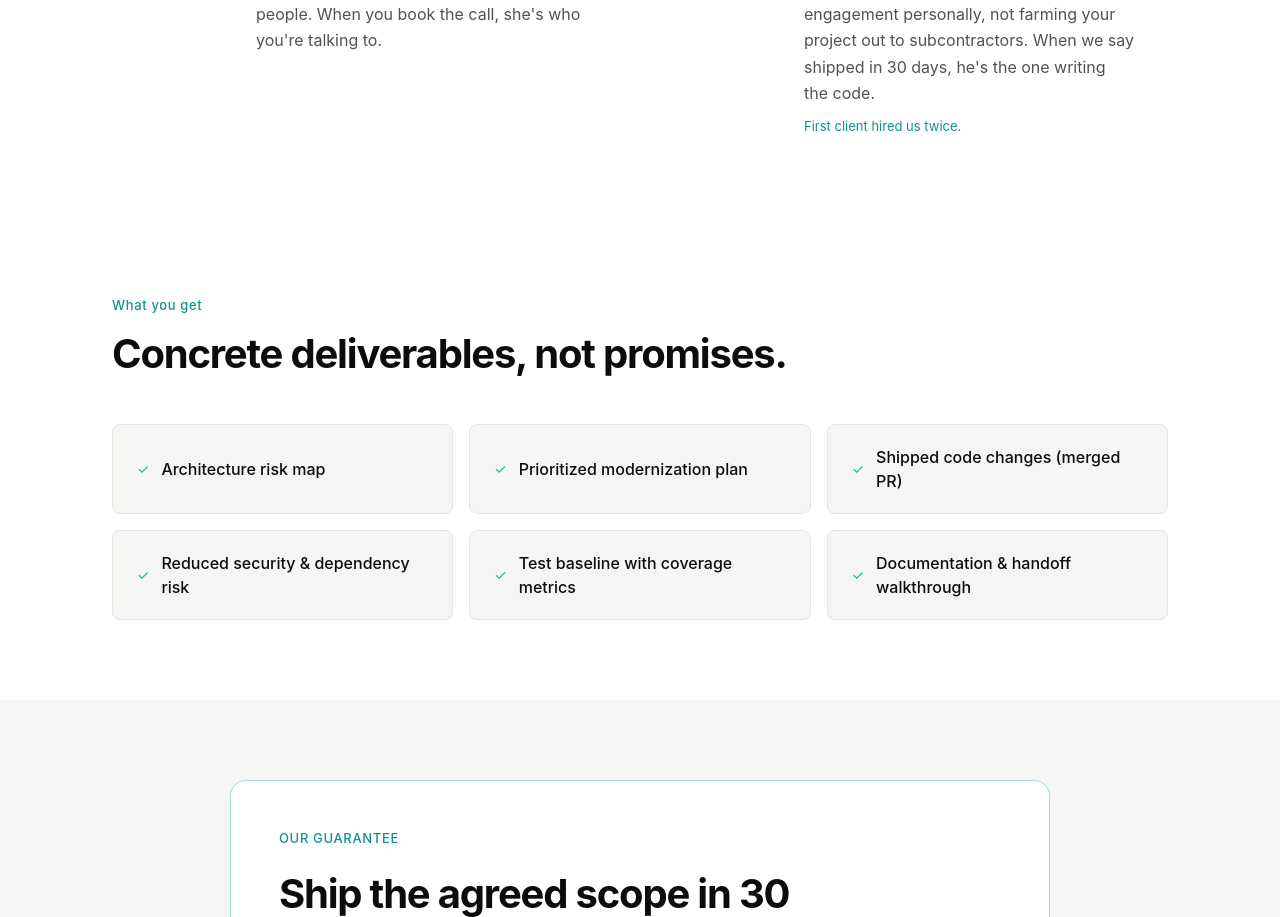
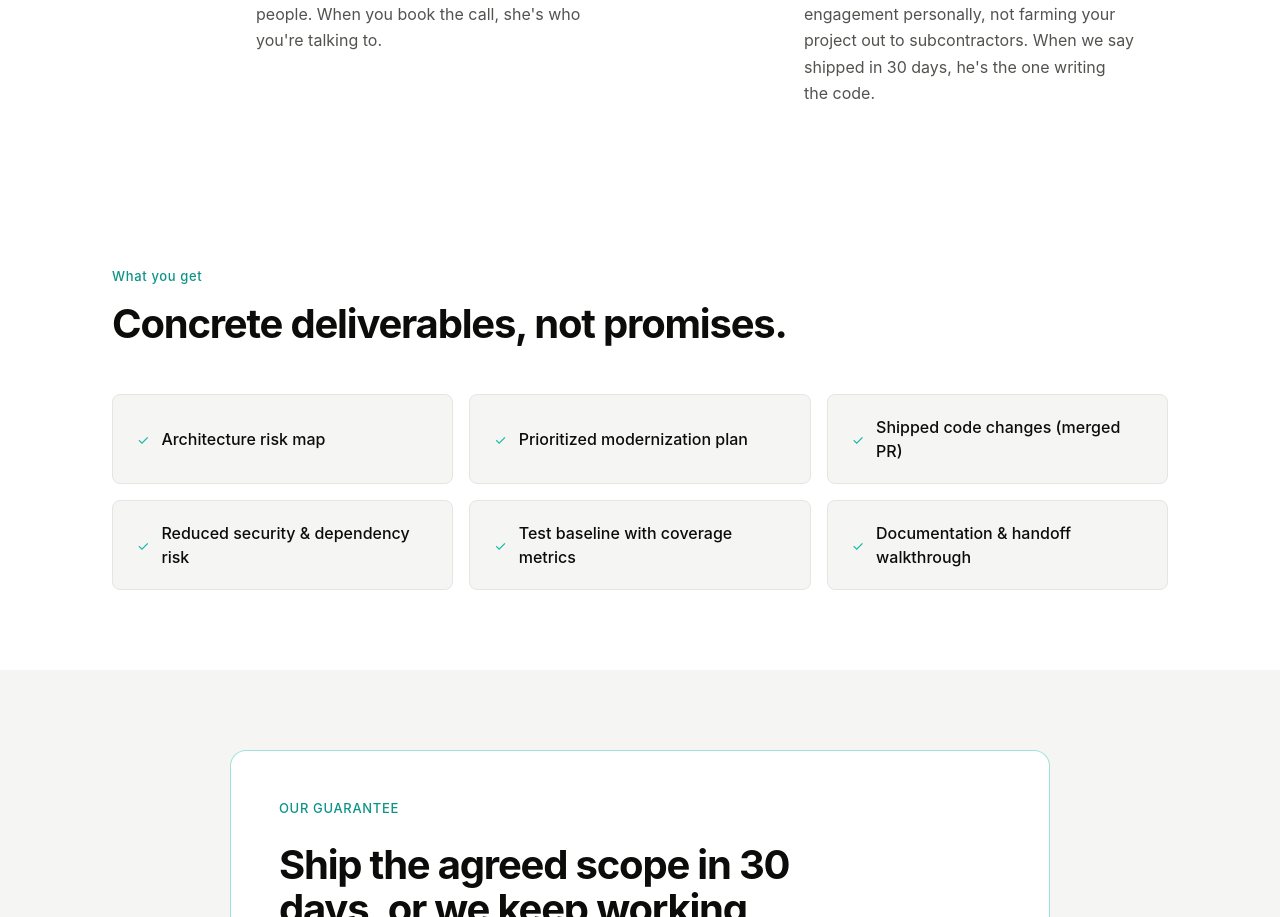
Before and after one commit to marcelfahle/sprintzero, a Next.js app: page / in a window 1280 px wide. Shown: the part 4670-5587 px from the top of the page. Built offline with nearby package versions, Linux system fonts and the light colour scheme.

Commit message:
fix(cro): remove 'first client hired us twice' line under Marcel's bio
Already covered by the testimonial + 'Same client. Twice.' framing in the
case study section above. Tagging it again under the bio is redundant.

```diff
--- a/src/components/founder-trust.tsx
+++ b/src/components/founder-trust.tsx
@@ -68,7 +68,6 @@ export function FounderTrust() {
                 engagement personally, not farming your project out to subcontractors. When we say
                 shipped in 30 days, he&apos;s the one writing the code.
               </p>
-              <p className="font-mono text-[13px] text-accent-600">First client hired us twice.</p>
             </div>
           </article>
         </div>
```
